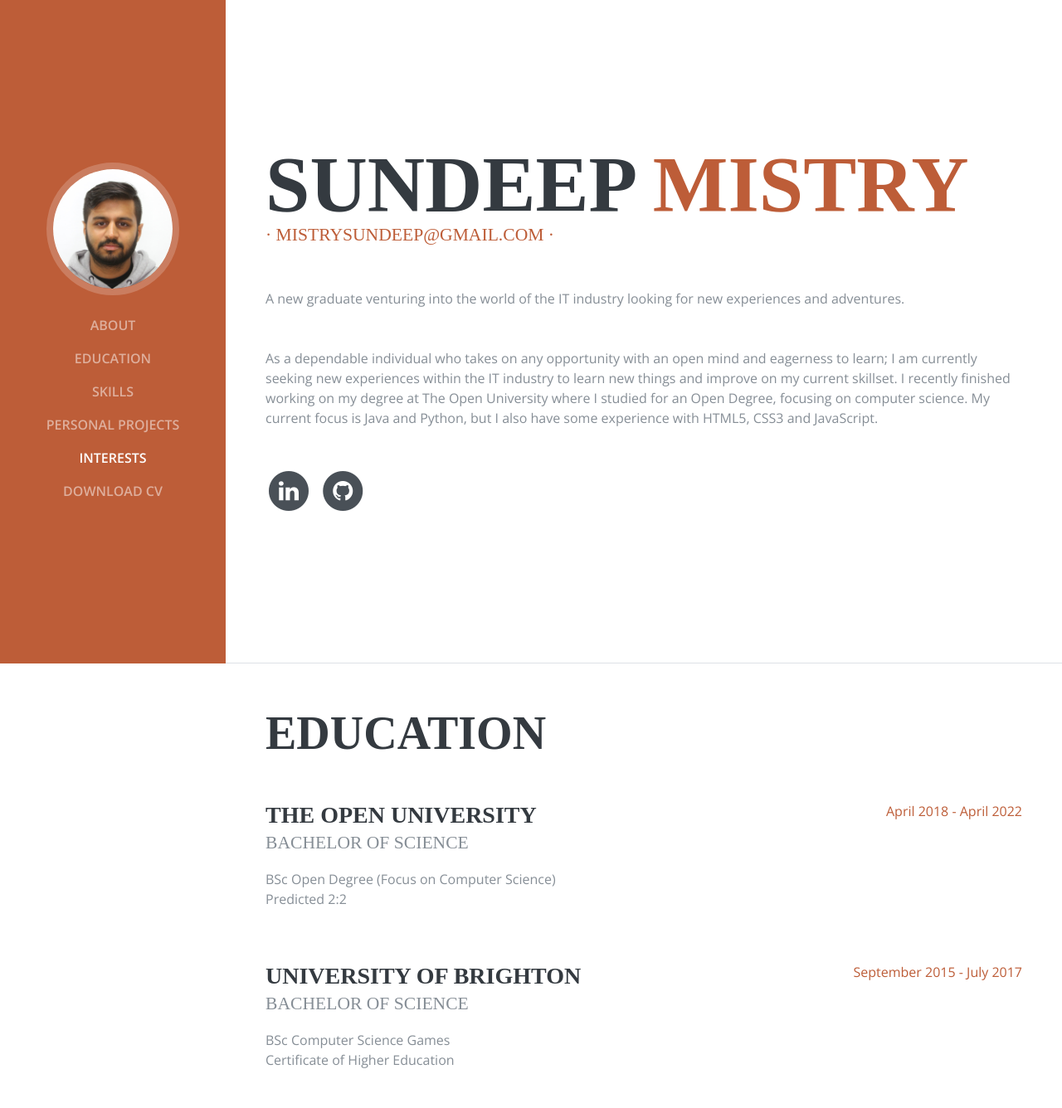
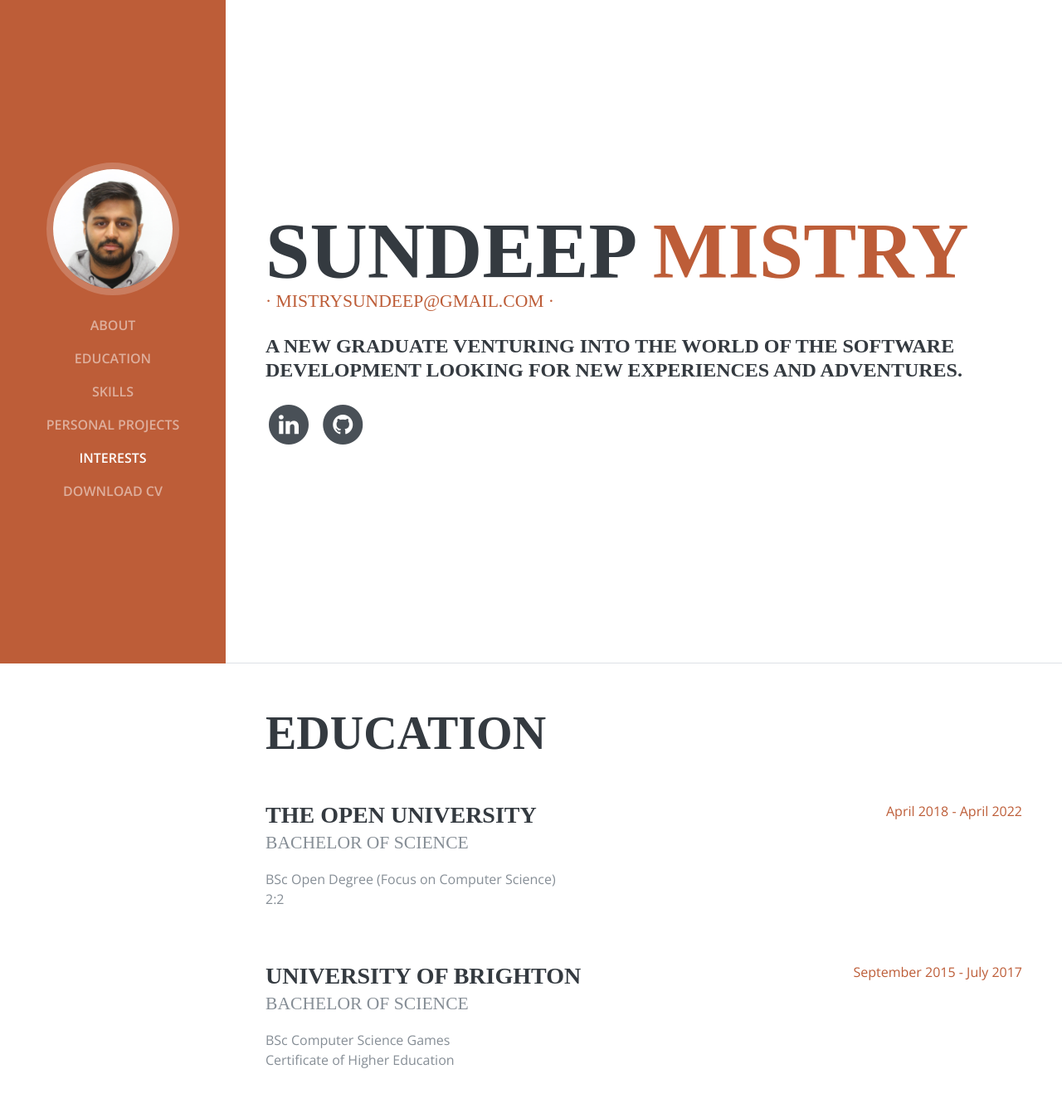
Before and after one commit to MistrySundeep/Personal_Portfolio, a Flask app: page / in a window 1280 px wide. Shown: the top 1336 px of the page at 83% size. Run offline with Flask 2, Linux system fonts and the light colour scheme; some libraries are stand-ins or nearby versions; some web fonts are replaced.

Commit message:
Updated portfolio content and updated cv

```diff
--- a/Flask_Practice/app.py
+++ b/Flask_Practice/app.py
@@ -1,7 +1,7 @@
 # This is mandatory for Flask projects
 from flask import Flask, render_template
 
-app = Flask(__name__)
+app = Flask(__name__, instance_relative_config=True)
 
 
 # .route() is used to the app which URL should call the associated function
--- a/Flask_Practice/templates/index.html
+++ b/Flask_Practice/templates/index.html
@@ -70,11 +70,11 @@
           <h1 class="mb-0">Sundeep
             <span class="text-primary">Mistry</span>
           </h1>
-          <div class="subheading mb-5">
+          <div class="subheading mb-4">
             <a href="mailto:mistrysundeep@gmail.com">· mistrysundeep@gmail.com ·</a>
           </div>
-          <p class="mb-5">A new graduate venturing into the world of the IT industry looking for new experiences and adventures.</p>
-          <p class="mb-5">As a dependable individual who takes on any opportunity with an open mind and eagerness to learn; I am currently seeking new experiences within the IT industry to learn new things and improve on my current skillset. I recently finished working on my degree at The Open University where I studied for an Open Degree, focusing on computer science. My current focus is Java and Python, but I also have some experience with HTML5, CSS3 and JavaScript.</p>
+          <h4 class="mb-4">A new graduate venturing into the world of the software development looking for new experiences and adventures.</h4>
+<!--          <p class="mb-5">Junior developer with 5+ months of experience implementing REST APIs in Python using the FastAPI framework; some exposure to docker and postgresql. I’ve worked with monolithic systems but have a clear understanding of microservices. With passion and ambition, I’m ready to jump into the next challenge.</p>-->
           <ul class="list-inline list-social-icons mb-0">
             <li class="list-inline-item">
               <a href="https://www.linkedin.com/in/sundeep-mistry-5a1944221/">
@@ -105,7 +105,7 @@
               <h3 class="mb-0">The Open University</h3>
               <div class="subheading mb-3">Bachelor of Science</div>
               <div>BSc Open Degree (Focus on Computer Science)</div>
-              <p>Predicted 2:2</p>
+              <p>2:2</p>
             </div>
             <div class="resume-date text-md-right">
               <span class="text-primary">April 2018 - April 2022</span>
@@ -158,16 +158,13 @@
               <i class="devicons devicons-python"><span class="subheading mb-sm-2">Python</span></i>
             </li>
             <li class="list-inline-item">
-              <i class="devicons devicons-java"><span class="subheading mb-sm-2">Java</span></i>
-            </li>
-            <li class="list-inline-item">
               <i class="devicons devicons-bootstrap"><span class="subheading mb-sm-2">Bootstrap</span></i>
             </li>
             <li class="list-inline-item">
               <i class="devicons devicons-git"><span class="subheading mb-sm-2">Git</span></i>
             </li>
             <li class="list-inline-item">
-              <i class="devicons devicons-mysql"><span class="subheading mb-sm-2">MySQL</span></i>
+              <i class="devicons devicons-postgresql"><span class="subheading mb-sm-2">Postgresql</span></i>
             </li>
 
           </ul>
@@ -176,13 +173,13 @@
           <ul class="fa-ul mb-0">
             <li>
               <i class="fa-li fa fa-check"></i>
-              Pycharm and IntelliJ</li>
+              Pycharm and Visual Studio Code</li>
             <li>
               <i class="fa-li fa fa-check"></i>
-              Spring Boot with Template Frameworks Such As Thymeleaf</li>
+              Creating Rest APIs, Exposure to Docker and Google App Engine</li>
             <li>
               <i class="fa-li fa fa-check"></i>
-              Python Modules: Flask and Pygame</li>
+              Python Frameworks: Flask, FastAPI</li>
           </ul>
         </div>
 
@@ -257,8 +254,8 @@
             <div class="resume-content mr-auto">
               <h3 class="mb-0">Pokemon Discord Bot</h3>
               <div class="subheading mb-3">Java · <i class= "devicons devicons-java"></i></div>
-              <p>This Discord bot allows the user to request information on a random Pokemon with the command $random, or
-                a specific Pokemon using the $pokemon command followed by its number in the Pokedex. This project served 2 purposes for me.
+              <p>This Discord bot allows the user to request information on a random Pokémon with the command $random, or
+                a specific Pokémon using the $pokemon command followed by its number in the Pokédex. This project served 2 purposes for me.
                 First, this allowed me to play around with APIs some more. Secondly, it let me create a Discord bot which is something I have wanted to do
                 for a while.</p>
             </div>
@@ -274,7 +271,7 @@
         <div class="my-auto">
           <h2 class="mb-5">Interests</h2>
           <p>Apart from coding, I have a great passion for cooking which I do regularly and experiment with different ingredients and recipes. I build computers, since the beginning of 2020 I have rebuilt my own computer, built a gaming system for a family member and a Linux based system for a personal NAS drive.</p>
-          <p>Streaming has become something I have started up recently and am enjoying a lot. I try to stream twice a week; I would stream games from my computer or from my consoles. When I need to get out into the world, I would go for runs or ride my bike around my area.</p>
+          <p>Streaming has become something I have started up recently and have been enjoying it a lot. I try to stream twice a week; I would stream games from my computer or from my consoles. When I need to get away from everything I enjoy reading science fiction and fantasy books, my recent favourite is Fahrenheit 451.</p>
         </div>
       </section>
 
```
Also changed, not shown: 2 other files.
